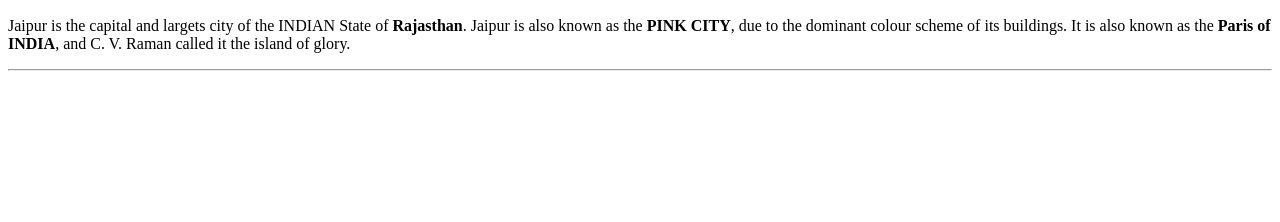
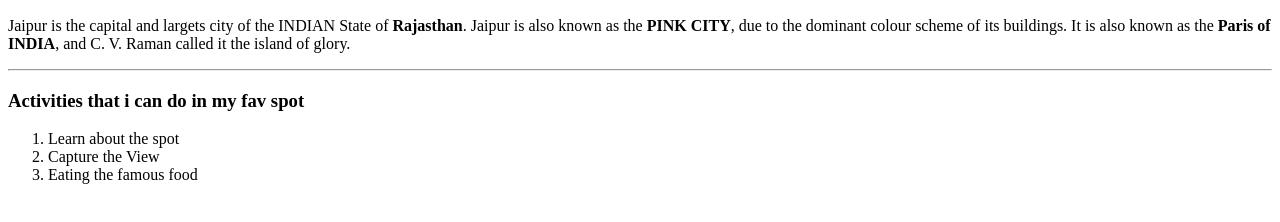
Before and after one commit to 44-563-WebApps-F23/44563-webapps-f23-assignment3-Sahithi-5690, a plain HTML site: page index.html in a window 1280 px wide. Shown: the part 110-332 px from the top of the page. Drawn offline with Linux system fonts and the light colour scheme.

Commit message:
Update index.html

```diff
--- a/index.html
+++ b/index.html
@@ -10,5 +10,12 @@
     <h2>Jaipur</h2>
     <p>Jaipur is the capital and largets city of the INDIAN State of <b>Rajasthan</b>. Jaipur is also known as the <b>PINK CITY</b>, due to the dominant colour scheme of its buildings. It is also known as the <b>Paris of INDIA</b>, and C. V. Raman called it the island of glory.</p>
     <hr>
+    <h3>Activities that i can do in my fav spot</h3>
+    <ol>
+        <li>Learn about the spot</li>
+        <li>Capture the View</li>
+        <li>Eating the famous food</li>
+    </ol>
+
 </body>
 </html>
```
